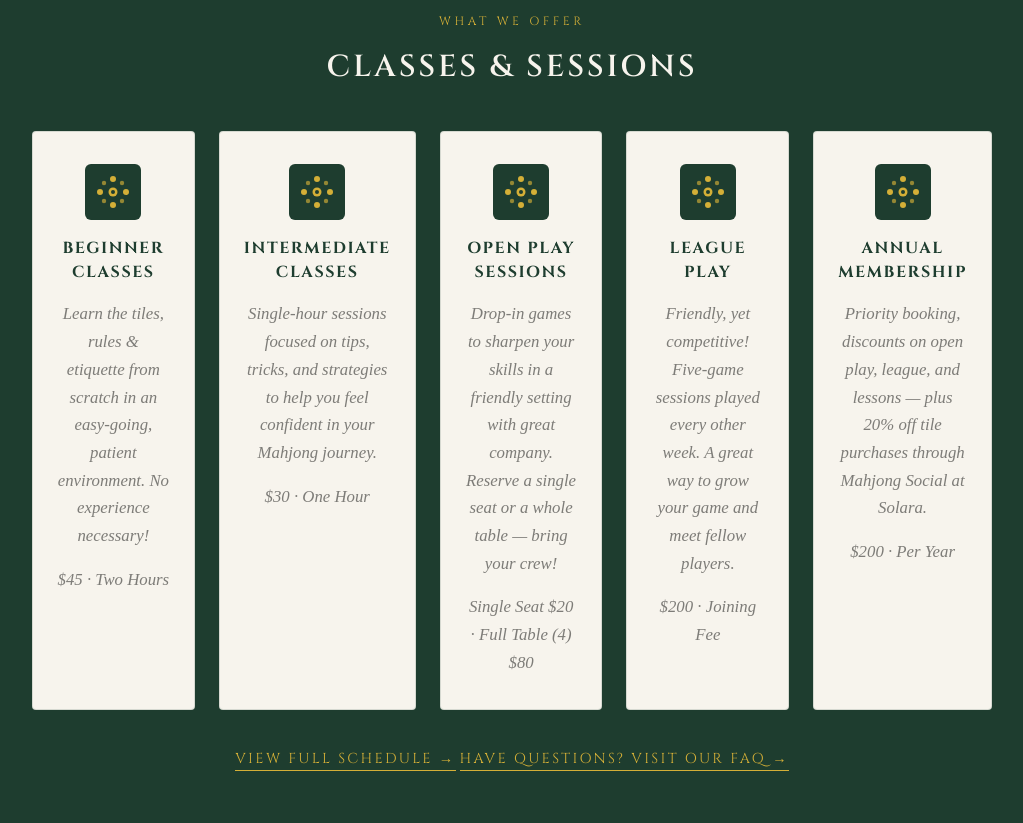
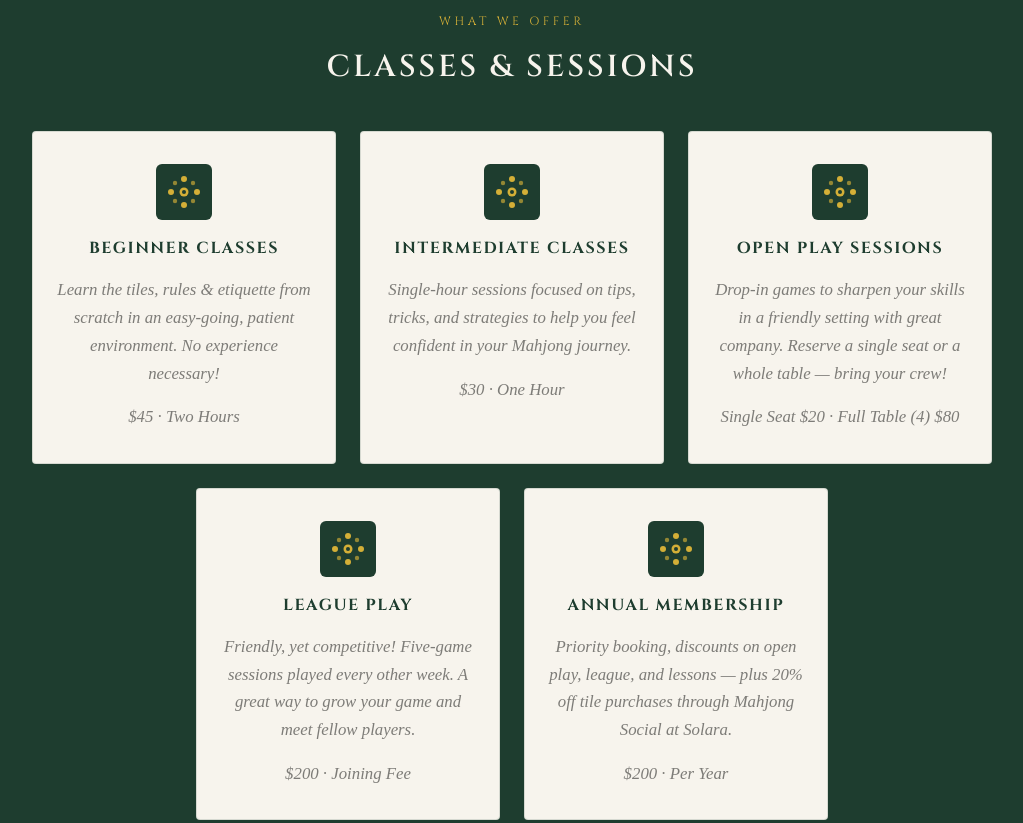
Before and after one commit to BenTheWin/Mahjong, a plain HTML site: page index.html in a window 1280 px wide. Shown: the part 1040-1863 px from the top of the page, without its empty margins (128-1151 px from the left). Drawn offline with Linux system fonts and the light colour scheme; a web font is replaced by a local one.

Commit message:
fix: widen class cards to 3-per-row layout — each card now ~304px vs 173px

```diff
--- a/styles/main.css
+++ b/styles/main.css
@@ -291,11 +291,13 @@ ul { list-style: none; }
 
 .class-cards {
   display: flex;
+  flex-wrap: wrap;
+  justify-content: center;
   gap: 1.5rem;
 }
 
 .class-card {
-  flex: 1;
+  flex: 0 0 calc(33.333% - 1rem);
   border: 1px solid rgba(30, 61, 47, 0.15);
   border-radius: 4px;
   padding: 2rem 1.5rem;
@@ -956,6 +958,7 @@ ul { list-style: none; }
   .nav__links a { font-size: 0.85rem; }
 
   .class-cards { flex-direction: column; }
+  .class-card { flex: none; width: 100%; }
 
   .location-grid { grid-template-columns: 1fr; gap: 2rem; }
 
```
